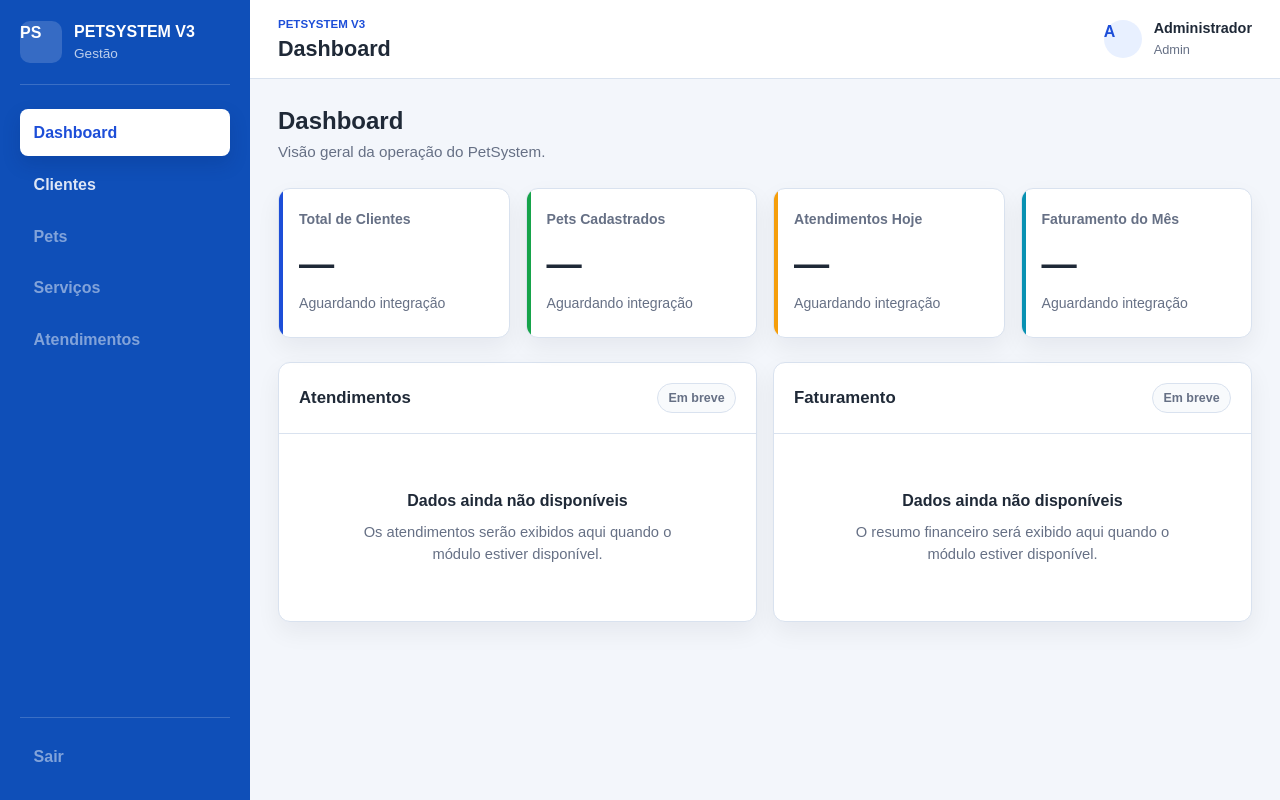
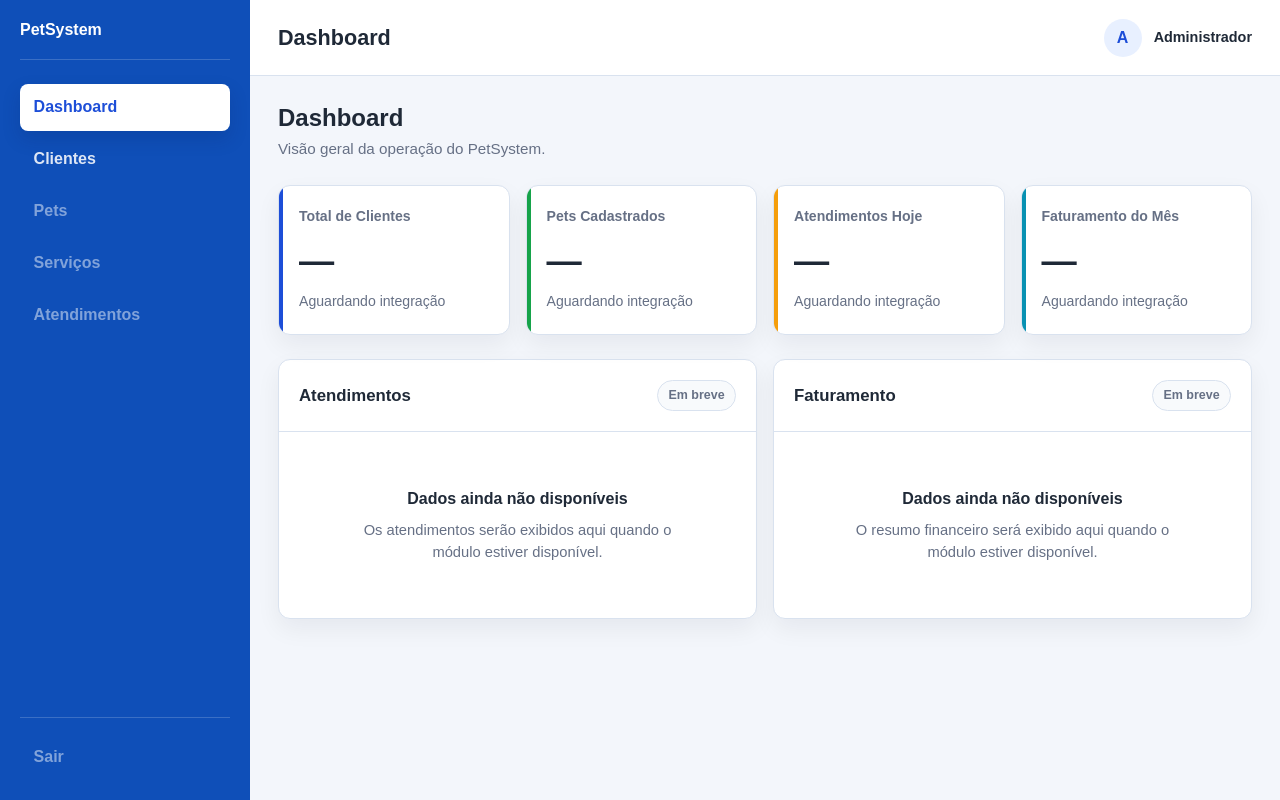
Before and after one commit to NatanLuz/Petsystemv3, a React (Vite) app in the folder frontend/: page / in a window 1280 px wide. Built offline with nearby package versions, Linux system fonts and the light colour scheme; no server answers.

Commit message:
fix: ajusta identidade visual do layout administrativo

```diff
--- a/frontend/src/components/layout/Sidebar.jsx
+++ b/frontend/src/components/layout/Sidebar.jsx
@@ -13,11 +13,7 @@ export default function Sidebar() {
   return (
     <aside className="app-sidebar" aria-label="Navegação principal">
       <div className="sidebar-brand">
-        <span className="sidebar-brand-mark">PS</span>
-        <div>
-          <strong>PETSYSTEM V3</strong>
-          <span>Gestão</span>
-        </div>
+        <strong>PetSystem</strong>
       </div>
 
       <nav className="sidebar-nav">
--- a/frontend/src/components/layout/Topbar.jsx
+++ b/frontend/src/components/layout/Topbar.jsx
@@ -14,16 +14,12 @@ export default function Topbar() {
   return (
     <header className="app-topbar">
       <div>
-        <span className="topbar-kicker">PETSYSTEM V3</span>
         <h1>{title}</h1>
       </div>
 
       <div className="topbar-user" aria-label="Usuário atual">
         <span className="topbar-avatar">A</span>
-        <div>
-          <strong>Administrador</strong>
-          <span>Admin</span>
-        </div>
+        <strong>Administrador</strong>
       </div>
     </header>
   );
--- a/frontend/src/index.css
+++ b/frontend/src/index.css
@@ -82,35 +82,13 @@ select {
 .sidebar-brand {
   display: flex;
   align-items: center;
-  gap: 0.75rem;
   padding-bottom: 1.25rem;
   border-bottom: 1px solid rgba(255, 255, 255, 0.18);
 }
 
-.sidebar-brand-mark {
-  display: inline-flex;
-  align-items: center;
-  justify-content: center;
-  width: 42px;
-  height: 42px;
-  border-radius: 10px;
-  background: rgba(255, 255, 255, 0.16);
-  font-weight: 800;
-  letter-spacing: 0;
-}
-
-.sidebar-brand strong,
-.sidebar-brand span {
-  display: block;
-}
-
 .sidebar-brand strong {
   font-size: 1rem;
-}
-
-.sidebar-brand div > span {
-  color: rgba(255, 255, 255, 0.72);
-  font-size: 0.85rem;
+  line-height: 1.2;
 }
 
 .sidebar-nav {
@@ -181,15 +159,6 @@ select {
   border-bottom: 1px solid var(--border-color);
 }
 
-.topbar-kicker {
-  display: block;
-  margin-bottom: 0.15rem;
-  color: var(--accent-primary);
-  font-size: 0.72rem;
-  font-weight: 700;
-  text-transform: uppercase;
-}
-
 .app-topbar h1 {
   color: var(--text-main);
   font-size: 1.35rem;
@@ -207,26 +176,19 @@ select {
   display: inline-flex;
   align-items: center;
   justify-content: center;
+  flex: 0 0 38px;
   width: 38px;
   height: 38px;
   border-radius: 50%;
   background: #e8f0ff;
   color: var(--accent-primary);
   font-weight: 800;
-}
-
-.topbar-user strong,
-.topbar-user span {
-  display: block;
+  line-height: 1;
 }
 
 .topbar-user strong {
   font-size: 0.9rem;
-}
-
-.topbar-user div > span {
-  color: var(--text-muted);
-  font-size: 0.8rem;
+  line-height: 1.2;
 }
 
 .page-content {
```
